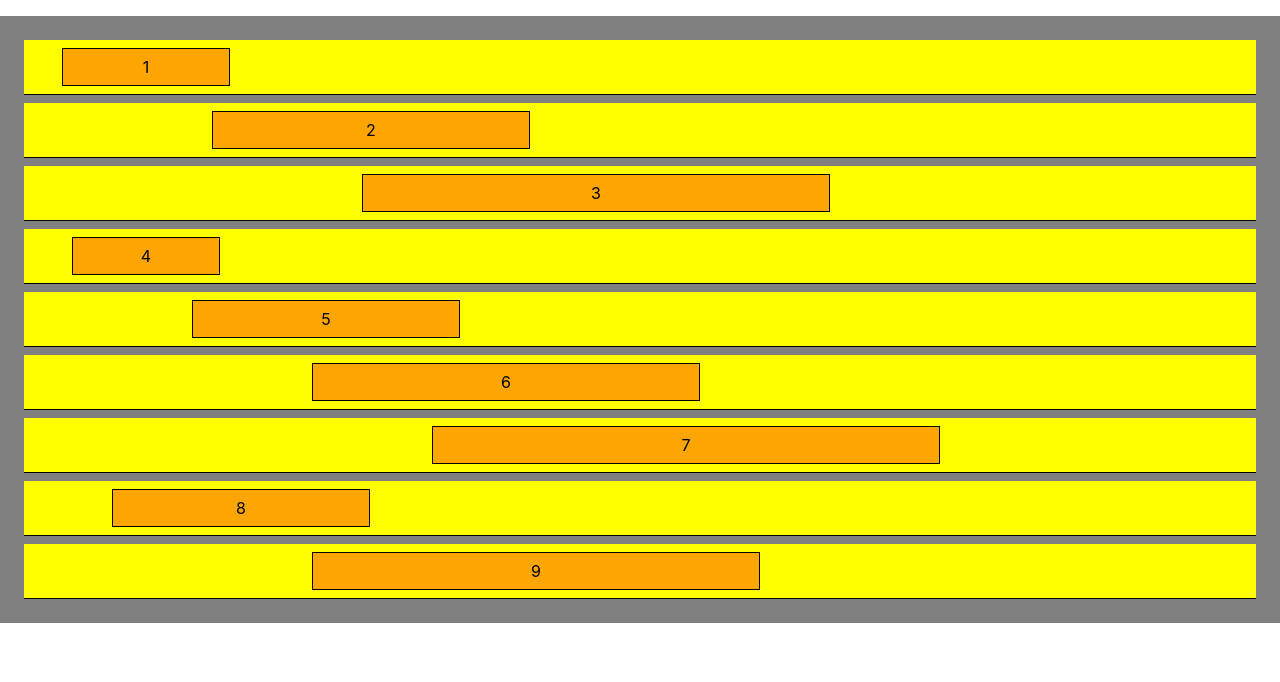
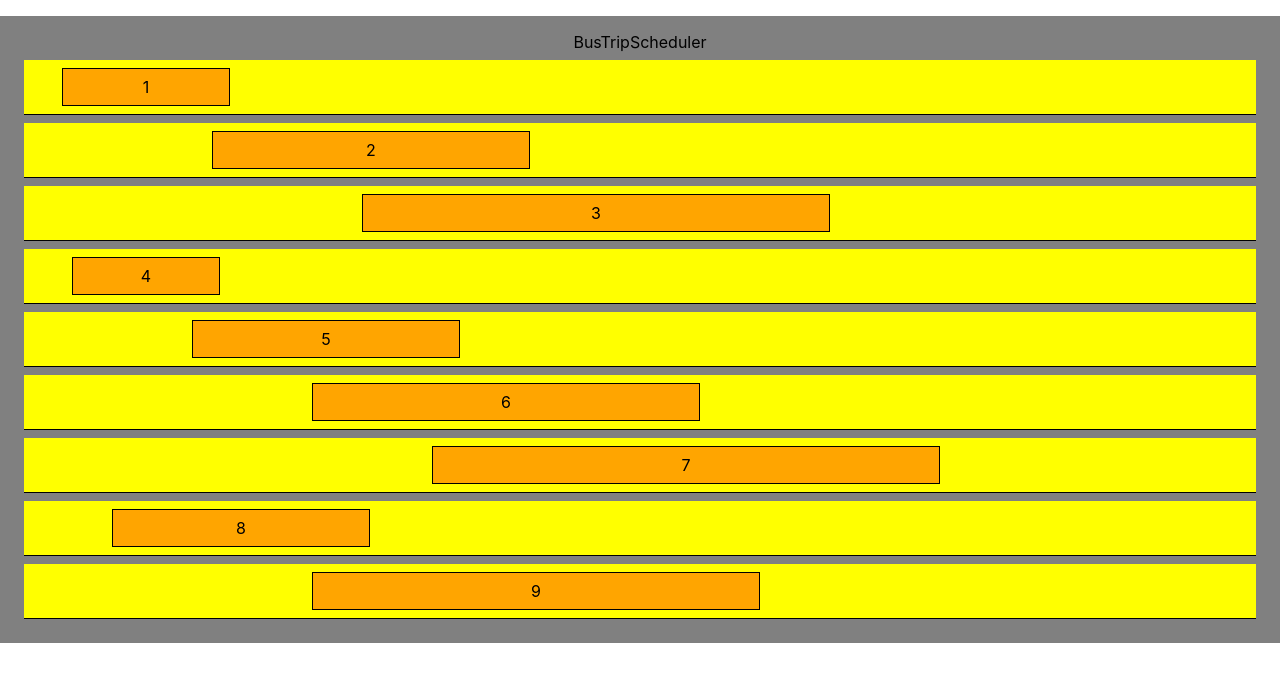
Before and after one commit to kchens/remix, a React (Create React App) app: page / in a window 1280 px wide. Shown: the top 682 px of the page. Built offline with nearby package versions, Linux system fonts and the light colour scheme.

Commit message:
Refactors code to components - Bus, Trip, BusTripScheduler

```diff
--- a/src/App.js
+++ b/src/App.js
@@ -1,32 +1,11 @@
 import React from 'react';
 import './App.css';
-import data from './bus-scheduling-input.json'
+import BusTripScheduler from './Components/BusTripScheduler'
 
 function App() {
   return (
     <div className="App">
-      <div
-        style={{marginTop: '1rem', backgroundColor: 'gray', padding: '1rem'}}
-      >
-        { data.map((trip, i) => {
-          const left = `${trip.startTime}px`
-          const right = `${trip.endTime}px`
-          console.log(left)
-          console.log(right)
-          return (
-            <div
-              key={i}
-              style={{ margin: '0.5rem', backgroundColor: 'yellow', padding: '0.5rem', borderBottom: '1px solid black' }}
-            >
-              <div
-                style={{ marginLeft: left, width: right, backgroundColor: 'orange', padding: '0.5rem', border: '1px solid black' }}
-              >
-                {trip.id}
-              </div>
-            </div>
-          )
-        })}
-      </div>
+      <BusTripScheduler />
     </div>
   );
 }
--- /dev/null
+++ b/src/Components/BusTripScheduler/index.jsx
@@ -0,0 +1,30 @@
+import React, { PureComponent } from 'react'
+import withBusTripManager from './with-bus-trip-manager'
+
+const BusTripScheduler = ({trips}) => (
+    <div
+        style={{ marginTop: '1rem', backgroundColor: 'gray', padding: '1rem' }}
+    >
+        BusTripScheduler
+        {trips.map((trip, i) => {
+            const left = `${trip.startTime}px`
+            const right = `${trip.endTime}px`
+            console.log(left)
+            console.log(right)
+            return (
+                <div
+                    key={i}
+                    style={{ margin: '0.5rem', backgroundColor: 'yellow', padding: '0.5rem', borderBottom: '1px solid black' }}
+                >
+                    <div
+                        style={{ marginLeft: left, width: right, backgroundColor: 'orange', padding: '0.5rem', border: '1px solid black' }}
+                    >
+                        {trip.id}
+                    </div>
+                </div>
+            )
+        })}
+    </div>
+)
+
+export default withBusTripManager(BusTripScheduler)
--- /dev/null
+++ b/src/Components/BusTripScheduler/with-bus-trip-manager.js
@@ -0,0 +1,28 @@
+import React, { PureComponent } from 'react'
+import data from '../../bus-scheduling-input.json'
+
+const withBusTripManager = WrappedComponent => {
+    return class extends PureComponent {
+        constructor(props) {
+            super(props)
+
+            this.state = {
+                trips: []
+            }
+        }
+        componentDidMount() {
+            this.setState({trips: data})
+        }
+
+        render() {
+            return (
+                <WrappedComponent
+                    {...this.state}
+                />
+            )
+        }
+    }
+
+}
+
+export default withBusTripManager
```
Also changed, not shown: src/Components/BusTripManager/index.jsx (deleted).
